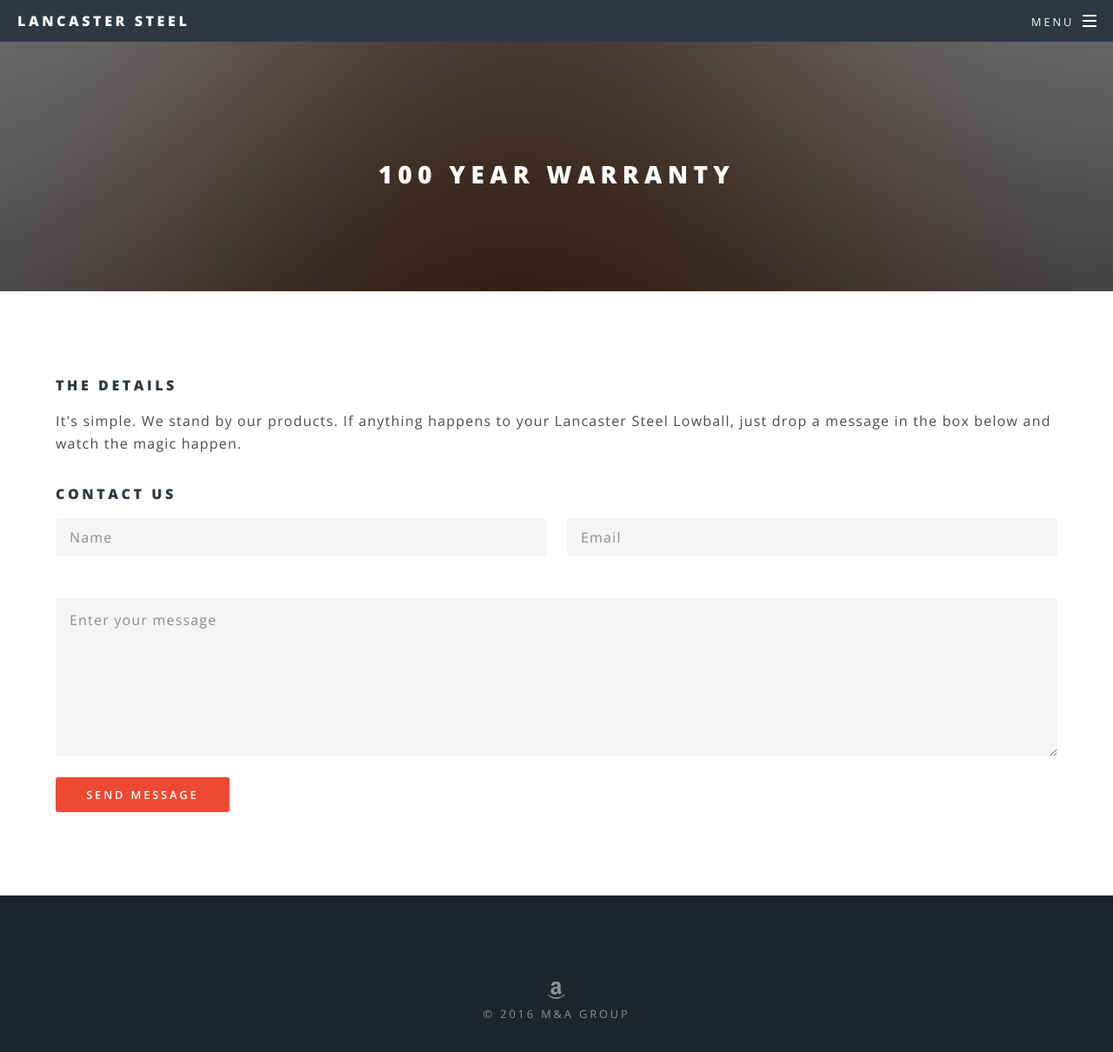
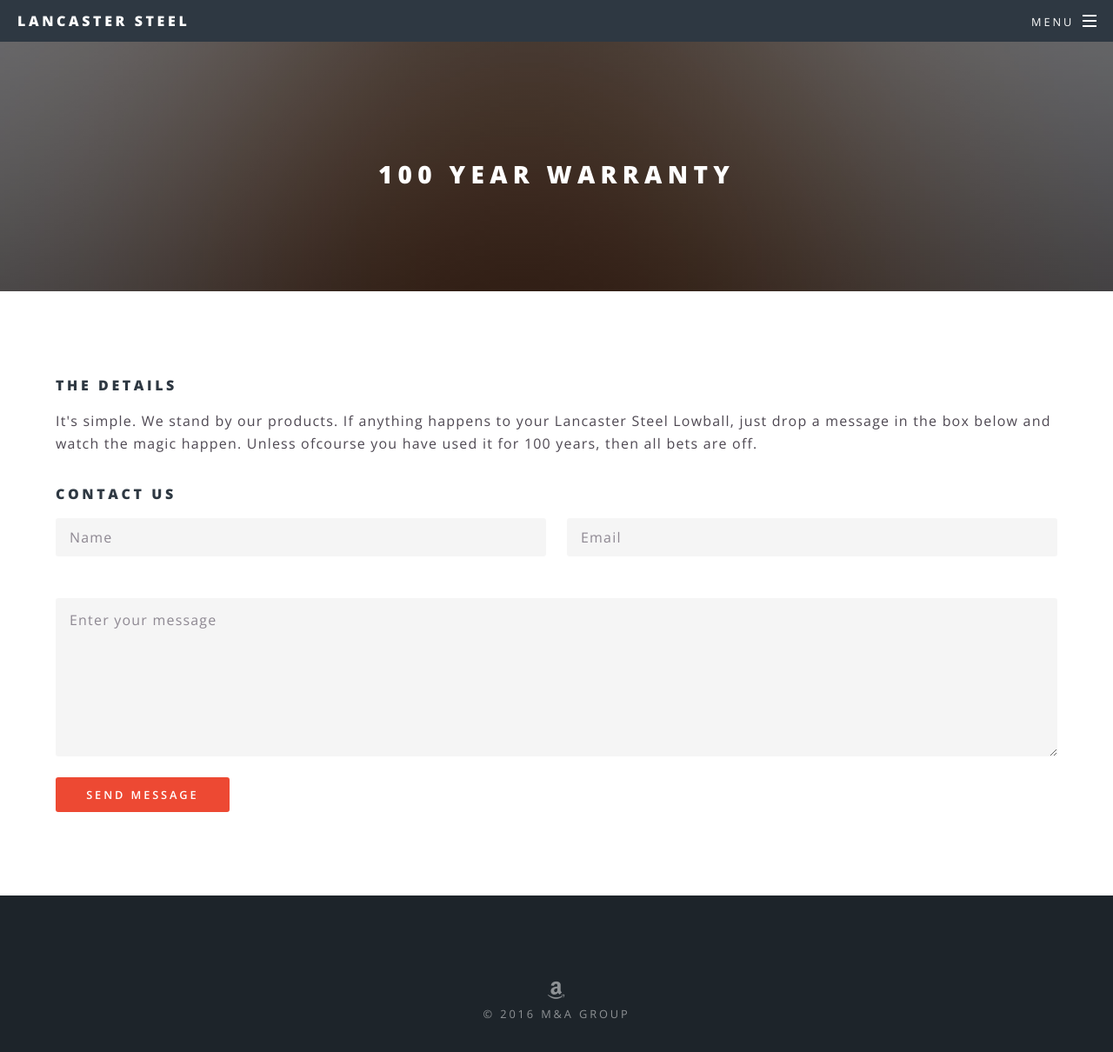
Before and after one commit to LancasterSteel/LancasterSteel.github.io, a Jekyll site: the page built from warranty.html, in a window 1280 px wide and 1243 px high. Shown: the top 1210 px of the window at 87% size. Built offline with Jekyll 4.4.1, drawn with Linux system fonts in a browser that asks for light colours.

Commit message:
warranty update

```diff
--- a/warranty.html
+++ b/warranty.html
@@ -4,7 +4,7 @@
 ---
 			<section>
 				<h4>The Details</h4>
-				<p>It's simple.  We stand by our products.  If anything happens to your Lancaster Steel Lowball, just drop a message in the box below and watch the magic happen.</p>
+				<p>It's simple.  We stand by our products.  If anything happens to your Lancaster Steel Lowball, just drop a message in the box below and watch the magic happen.  Unless ofcourse you have used it for 100 years, then all bets are off.</p>
 				<section>
 					<h4>Contact Us</h4>
 					<form method="post" action="https://formspree.io/ballport@lancastersteel.com">
```
